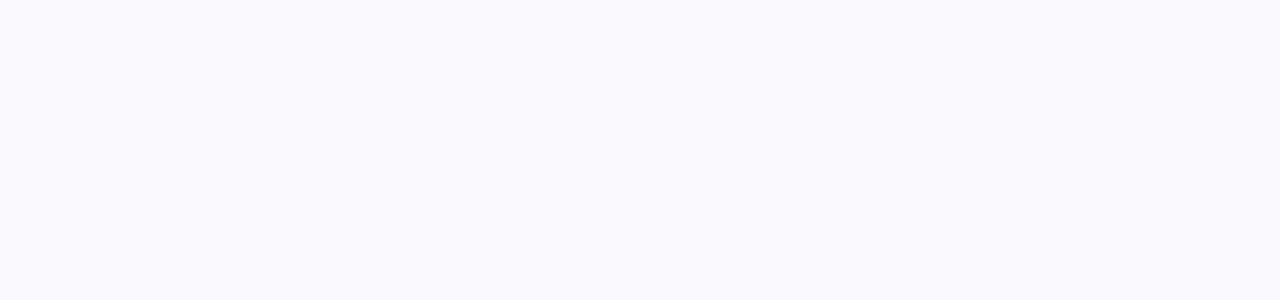
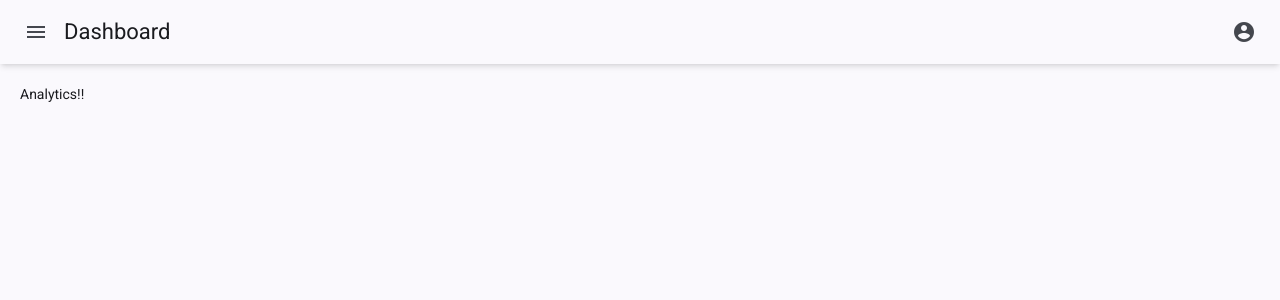
Before and after one commit to rchristianandrei/Finance-Tracker, an Angular app in the folder frontend/: page / in a window 1280 px wide. Shown: the top 300 px of the page. Built offline with nearby package versions, Linux system fonts and the light colour scheme.

Commit message:
create root layout

```diff
--- a/frontend/src/app/app.routes.ts
+++ b/frontend/src/app/app.routes.ts
@@ -17,4 +17,9 @@ export const routes: Routes = [
     loadComponent: () =>
       import('./pages/verify-account/verify-account').then((c) => c.VerifyAccount),
   },
+  {
+    path: '',
+    title: 'Dashboard',
+    loadComponent: () => import('./pages/dashboard/dashboard').then((c) => c.Dashboard),
+  },
 ];
--- /dev/null
+++ b/frontend/src/app/components/root-layout/root-layout.html
@@ -0,0 +1,47 @@
+<mat-sidenav-container class="h-screen">
+  <mat-sidenav #sidenav mode="over" class="w-45! bg-white shadow-xl">
+    <div class="flex flex-col h-full">
+      <!-- Header -->
+      <div class="flex items-center justify-between p-4">
+        <span class="text-xl font-semibold">MyApp</span>
+
+        <button mat-icon-button (click)="sidenav.close()">
+          <mat-icon>close</mat-icon>
+        </button>
+      </div>
+
+      <!-- Menu -->
+      <nav class="flex flex-col gap-2 px-2 mt-4">
+        @for (path of navigations; track $index) {
+          <a mat-button [routerLink]="path.route" (click)="sidenav.close()" class="justify-start!">
+            <mat-icon>{{ path.icon }}</mat-icon>
+            <span class="text-left">{{ path.feature }}</span>
+          </a>
+        }
+      </nav>
+    </div>
+  </mat-sidenav>
+
+  <!-- Main Content -->
+  <mat-sidenav-content class="flex! flex-col">
+    <!-- Topbar -->
+    <mat-toolbar color="primary" class="shadow-md">
+      <button mat-icon-button (click)="sidenav.toggle()">
+        <mat-icon>menu</mat-icon>
+      </button>
+
+      <span class="ml-2">{{ heading() }}</span>
+
+      <span class="flex-1"></span>
+
+      <button mat-icon-button>
+        <mat-icon>account_circle</mat-icon>
+      </button>
+    </mat-toolbar>
+
+    <!-- Content -->
+    <div class="p-5 flex-1 overflow-auto">
+      <ng-content></ng-content>
+    </div>
+  </mat-sidenav-content>
+</mat-sidenav-container>
--- /dev/null
+++ b/frontend/src/app/components/root-layout/root-layout.ts
@@ -0,0 +1,53 @@
+import { Component, input, signal } from '@angular/core';
+import { BreakpointObserver, Breakpoints } from '@angular/cdk/layout';
+import { MatIconModule } from '@angular/material/icon';
+import { MatButtonModule } from '@angular/material/button';
+import { MatSidenavModule } from '@angular/material/sidenav';
+import { MatProgressSpinnerModule } from '@angular/material/progress-spinner';
+import { MatCheckboxModule } from '@angular/material/checkbox';
+import { MatToolbarModule } from '@angular/material/toolbar';
+import { MatListModule } from '@angular/material/list';
+import { RouterModule } from '@angular/router';
+
+@Component({
+  selector: 'app-root-layout',
+  imports: [
+    RouterModule,
+    MatToolbarModule,
+    MatIconModule,
+    MatButtonModule,
+    MatSidenavModule,
+    MatListModule,
+    MatCheckboxModule,
+    MatProgressSpinnerModule,
+  ],
+  templateUrl: './root-layout.html',
+})
+export class RootLayout {
+  heading = input.required();
+
+  navigations = [
+    { icon: 'dashboard', feature: 'Dashboard', route: '/dashboard' },
+    { icon: 'people', feature: 'Users', route: '/users' },
+    { icon: 'settings', feature: 'Settings', route: '/settings' },
+  ];
+
+  isMobile = signal(false);
+  isCollapsed = signal(false);
+
+  constructor(private breakpointObserver: BreakpointObserver) {
+    this.breakpointObserver.observe([Breakpoints.Handset]).subscribe((result) => {
+      this.isMobile.set(result.matches);
+    });
+  }
+
+  toggleSidebar() {
+    this.isCollapsed.update((val) => !val);
+  }
+
+  closeIfMobile(sidenav: any) {
+    if (this.isMobile()) {
+      sidenav.close();
+    }
+  }
+}
--- /dev/null
+++ b/frontend/src/app/pages/dashboard/dashboard.html
@@ -0,0 +1,3 @@
+<app-root-layout heading="Dashboard"
+  ><section class="w-full h-full">Analytics!!</section></app-root-layout
+>
--- /dev/null
+++ b/frontend/src/app/pages/dashboard/dashboard.ts
@@ -0,0 +1,9 @@
+import { Component } from '@angular/core';
+import { RootLayout } from '../../components/root-layout/root-layout';
+
+@Component({
+  selector: 'app-dashboard',
+  imports: [RootLayout],
+  templateUrl: './dashboard.html',
+})
+export class Dashboard {}
```
Also changed, not shown: 2 other files (tests, documents, lock files or other folders).
